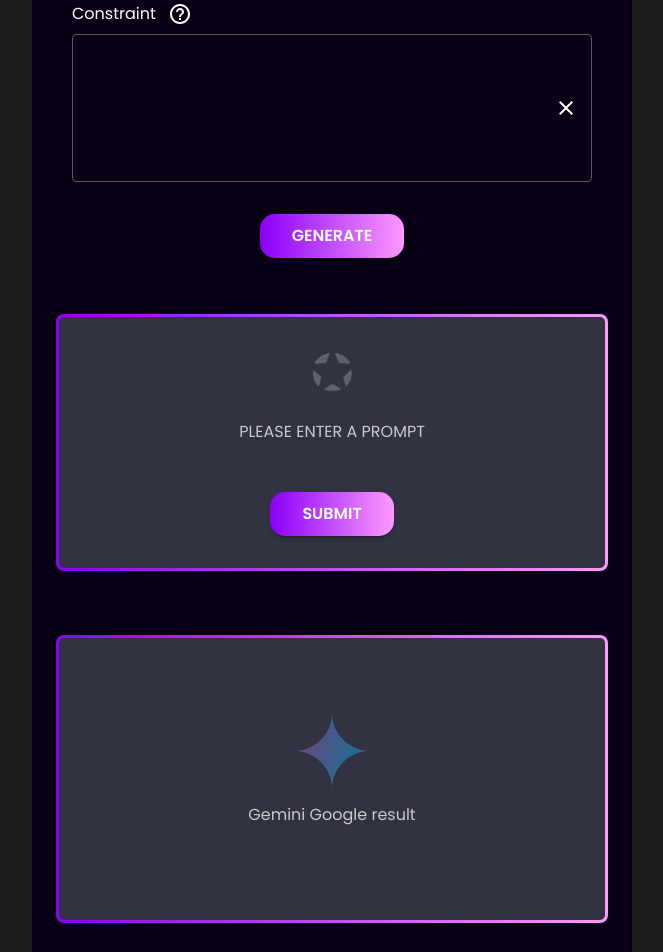
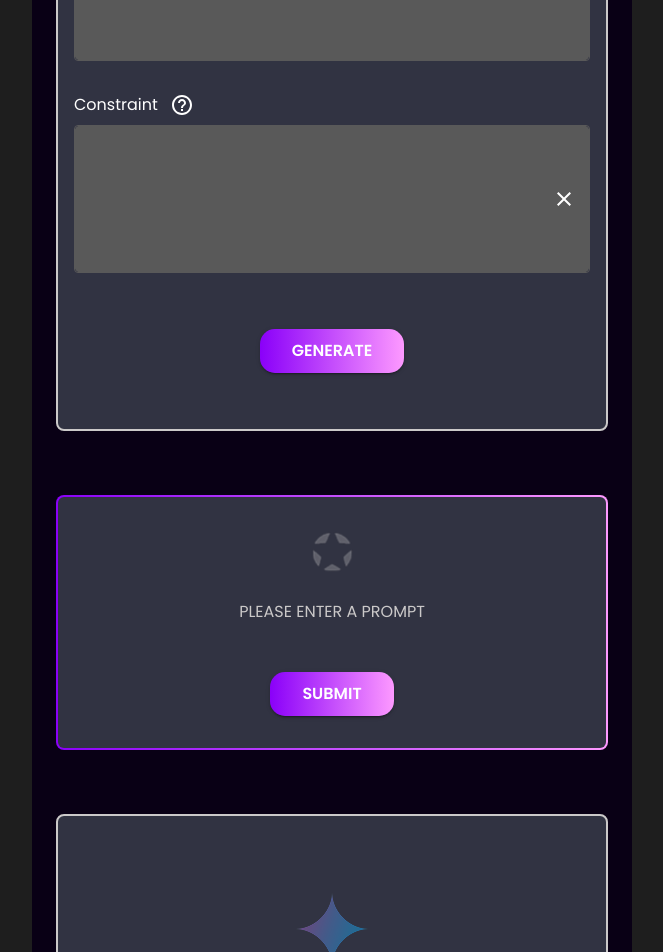
Before and after one commit to chingu-voyages/V54-tier2-team-21, a React (Vite) app: page / in a window 1280 px wide. Shown: the part 1660-2612 px from the top of the page, without its empty margins (308-971 px from the left). Built offline with nearby package versions, Linux system fonts and the light colour scheme.

Commit message:
Only the prompt should have the purple border

```diff
--- a/src/components/Prompt.tsx
+++ b/src/components/Prompt.tsx
@@ -13,7 +13,8 @@
             sx={{
                 ...styles.flexColumn,
                 justifyContent: 'space-between',
-                ...styles.displayContainer,
+                ...styles.container,
+                ...styles.promptContainer,
             }}
         >
             {prompt ? (
--- a/src/components/Result.tsx
+++ b/src/components/Result.tsx
@@ -14,7 +14,7 @@
         <Box
             component="section"
             sx={{
-                ...styles.displayContainer,
+                ...styles.container,
                 p: 2,
             }}
         >
--- a/src/styles.ts
+++ b/src/styles.ts
@@ -2,20 +2,26 @@
     typography: {
         fontSizeExtraSmall: '8px',
         fontSizeSmall: '10px',
+        fontSizeNormal: '13px',
+        fontSizeLarge: '35px',
     },
     colors: {
         footerBackground: '#12141D',
         fontPrimary: '#FFFFFF',
         fontSecondary: '#CBC9C9',
     },
-    displayContainer: {
+    container: {
         width: '100%',
         minHeight: '250px',
-        border: '3px solid transparent',
+        borderRadius: '8px',
+        marginBottom: '4em',
+        border: '2px solid #CBC9C9',
+        backgroundColor: '#313342',
+    },
+    promptContainer: {
+        border: '2px solid transparent',
         background:
             'linear-gradient(#313342, #313342) padding-box, linear-gradient(to right, #8A00F9 0%, #FD99FF 100%) border-box',
-        borderRadius: '8px',
-        marginBottom: '4em',
     },
     flexRow: {
         display: 'flex',
@@ -34,7 +40,9 @@
         borderRadius: '15px',
     },
     textField: {
-        backgroundColor: 'transparent',
+        backgroundColor: '#595959',
+        marginBottom: '1.5em',
+        borderRadius: '8px',
         '& label': { color: '#FFFFFF' }, // we're not displaying label currently
         '& .MuiOutlinedInput-root': {
             color: '#FFFFFF',
```
